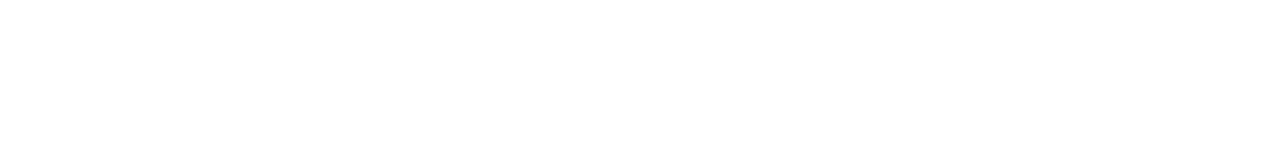
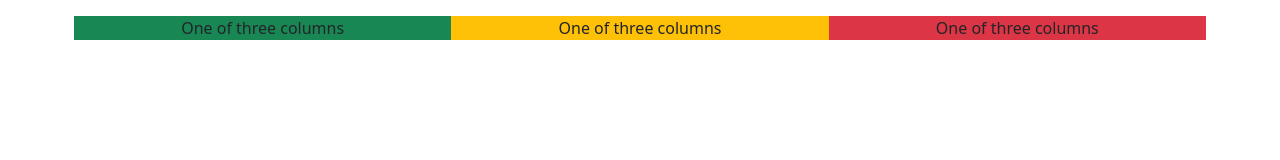
Before and after one commit to NilverDev/proyect-dummy, a plain HTML site: page index.html in a window 1280 px wide. Drawn offline with Linux system fonts and the light colour scheme.

Commit message:
modificacion prueba de boostrap

```diff
--- a/index.html
+++ b/index.html
@@ -4,8 +4,23 @@
   <meta charset="UTF-8">
   <meta name="viewport" content="width=device-width, initial-scale=1.0">
   <title>Dummy | Mejora | Trello </title>
+  <link rel="stylesheet" href="bootstrap-5.3.3-dist/css/bootstrap.css">
+  <link rel="stylesheet" href="bootstrap-5.3.3-dist/css/bootstrap.min.css">
 </head>
-<body>
+<body class="bg-peligro">
+  <div class="container text-center p-3">
+    <div class="row align-items-start">
+      <div class="col bg-success">
+        One of three columns
+      </div>
+      <div class="col bg-warning">
+        One of three columns
+      </div>
+      <div class="col bg-danger">
+        One of three columns
+      </div>
+    </div>
+  </div>
 
 </body>
 </html>
```
